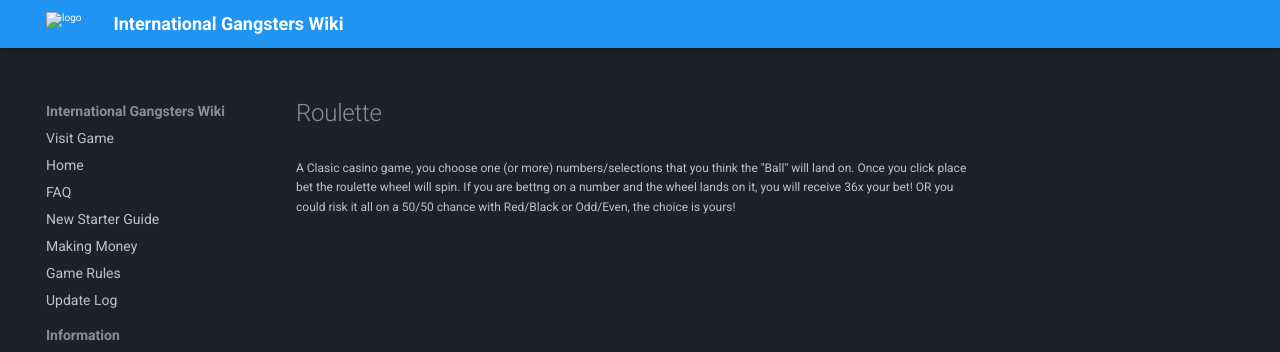
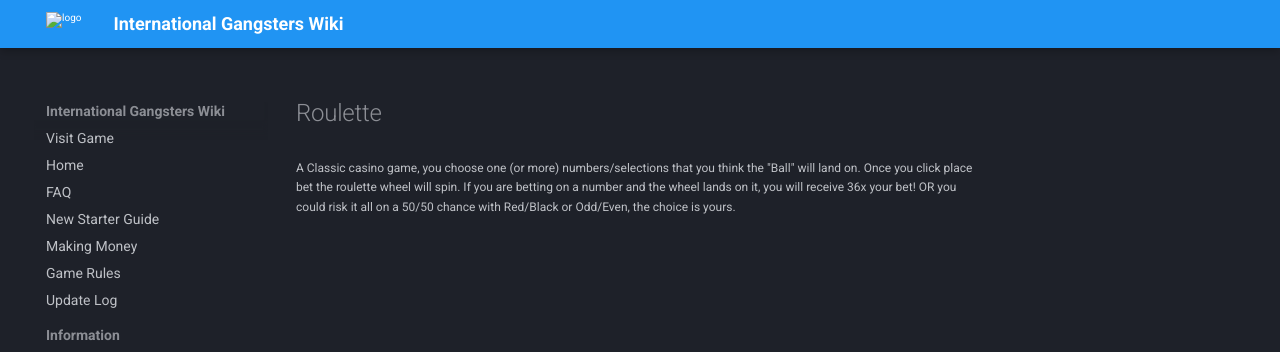
Before and after one commit to InternationalGangsters/wiki, an MkDocs documentation site: the page built from docs/money/roulette.md, in a window 1280 px wide. Shown: the top 352 px of the page. Built offline with MkDocs 1.6.1 and Material for MkDocs 9.7.7, drawn with Linux system fonts in a browser that asks for light colours; comment, search, counter and statistics services are not loaded.

Commit message:
Update roulette.md

```diff
--- a/docs/money/roulette.md
+++ b/docs/money/roulette.md
@@ -1,3 +1,3 @@
 # Roulette
 
-A Clasic casino game, you choose one (or more) numbers/selections that you think the "Ball" will land on. Once you click place bet the roulette wheel will spin. If you are bettng on a number and the wheel lands on it, you will receive 36x your bet! OR you could risk it all on a 50/50 chance with Red/Black or Odd/Even, the choice is yours!
+A Classic casino game, you choose one (or more) numbers/selections that you think the "Ball" will land on. Once you click place bet the roulette wheel will spin. If you are betting on a number and the wheel lands on it, you will receive 36x your bet! OR you could risk it all on a 50/50 chance with Red/Black or Odd/Even, the choice is yours.
```
